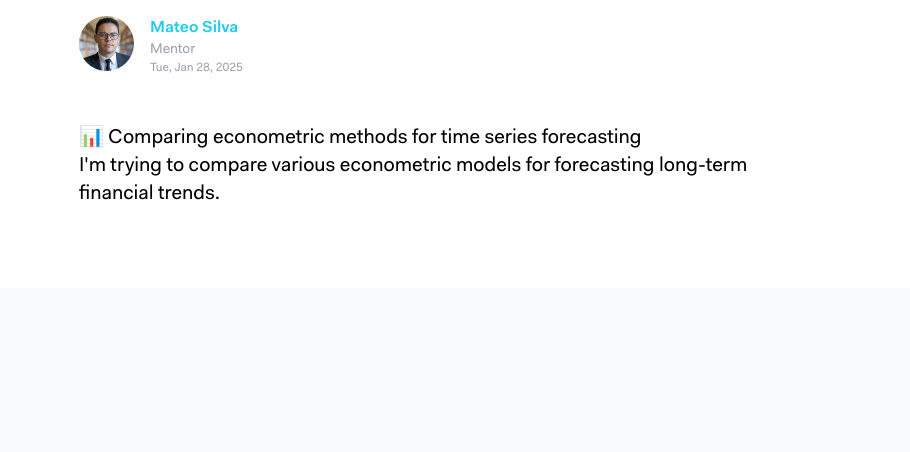
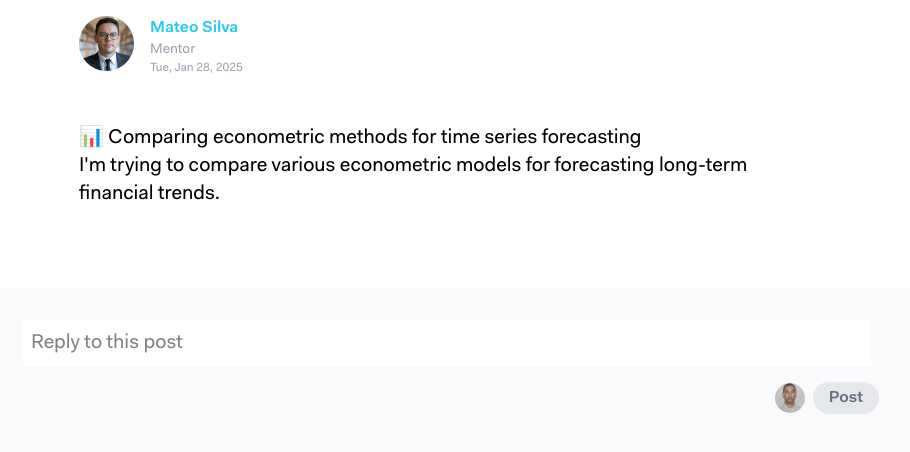
Before and after one commit to fahd/nrmn_mock, a React (Vite) app: page /question/1 in a window 1280 px wide. Shown: the top 452 px of the page, without its empty margins (193-1103 px from the left). Built offline with nearby package versions, Linux system fonts and the light colour scheme.

Commit message:
[edit] edited post context to reflect all data, typings, and included post replies in question page

```diff
--- a/src/components/CreateContent/CreateContent.tsx
+++ b/src/components/CreateContent/CreateContent.tsx
@@ -4,7 +4,6 @@ import { isContentEmpty } from '../../utils'
 
 export const CreateMessage: React.FC<CreateMessageType> = ({
   contentRef,
-  onSubmit,
   onChange,
   placeholder,
   type,
--- a/src/contexts/AuthContext.tsx
+++ b/src/contexts/AuthContext.tsx
@@ -16,7 +16,6 @@ export const AuthContext = createContext<AuthContextType | null>(null)
 
 export const AuthProvider = ({ children }: { children: ReactNode }) => {
   const [user] = useState<User>(mock_db.auth_user)
-  console.log('user', user)
 
   return (
     <AuthContext.Provider value={{ user }}>{children}</AuthContext.Provider>
--- a/src/contexts/PostContext.tsx
+++ b/src/contexts/DataContext.tsx
@@ -27,14 +27,14 @@ interface Post {
   replies: ReplyType
 }
 
-interface PostContextType {
+interface DataContextType {
   posts: Post[]
   addPost: (newPost: Post) => void
 }
 
-export const PostContext = createContext<PostContextType | null>(null)
+export const DataContext = createContext<DataContextType | null>(null)
 
-export const PostProvider = ({ children }: { children: ReactNode }) => {
+export const DataProvider = ({ children }: { children: ReactNode }) => {
   const loadPosts = () => {
     const storedPosts = localStorage.getItem('posts')
     return storedPosts ? JSON.parse(storedPosts) : mock_db.posts
@@ -51,8 +51,8 @@ export const PostProvider = ({ children }: { children: ReactNode }) => {
   }
 
   return (
-    <PostContext.Provider value={{ posts, addPost }}>
+    <DataContext.Provider value={{ posts, addPost }}>
       {children}
-    </PostContext.Provider>
+    </DataContext.Provider>
   )
 }
--- a/src/hooks/usePosts.ts
+++ b/src/hooks/useData.ts
@@ -1,8 +1,8 @@
 import { useContext } from 'react'
-import { PostContext } from '../contexts/PostContext'
+import { DataContext } from '../contexts/DataContext'
 
-export const usePosts = () => {
-  const context = useContext(PostContext)
+export const useData = () => {
+  const context = useContext(DataContext)
   if (!context) {
     throw new Error('useMessages must be used within a MessageProvider')
   }
--- a/src/main.tsx
+++ b/src/main.tsx
@@ -2,7 +2,7 @@ import { BrowserRouter } from 'react-router-dom'
 import { StrictMode } from 'react'
 import { createRoot } from 'react-dom/client'
 import { AuthProvider } from './contexts/AuthContext'
-import { PostProvider } from './contexts/PostContext'
+import { DataProvider } from './contexts/DataContext'
 
 import './index.css'
 
@@ -12,9 +12,9 @@ createRoot(document.getElementById('root')!).render(
   <StrictMode>
     <BrowserRouter>
       <AuthProvider>
-        <PostProvider>
+        <DataProvider>
           <App />
-        </PostProvider>
+        </DataProvider>
       </AuthProvider>
     </BrowserRouter>
   </StrictMode>
--- a/src/mocks/mock_db.ts
+++ b/src/mocks/mock_db.ts
@@ -1,13 +1,3 @@
-const auth_user = {
-  user_id: 1,
-  username: 'franksheikh',
-  first_name: 'Frank',
-  last_name: 'Sheikh',
-  email: 'fahdsheikh@my.unthsc.edu',
-  avatar: '/public/assets/users/authUser.jpg',
-  role: 'mentee',
-}
-
 const replies = {
   '1': [
     {
@@ -213,7 +203,15 @@ const replies = {
 }
 
 const users = {
-  '1': auth_user,
+  '1': {
+    user_id: 1,
+    username: 'franksheikh',
+    first_name: 'Frank',
+    last_name: 'Sheikh',
+    email: 'fahdsheikh@my.unthsc.edu',
+    avatar: '/public/assets/users/authUser.jpg',
+    role: 'mentee',
+  },
   '2': {
     user_id: 2,
     username: 'DrMiriamKovács',
@@ -440,7 +438,7 @@ const posts = {
 }
 
 const mock_db = {
-  auth_user,
+  auth_user: users['1'],
   users,
   posts,
   replies,
--- a/src/pages/Home/MainFeed/CreatePost.tsx
+++ b/src/pages/Home/MainFeed/CreatePost.tsx
@@ -1,12 +1,12 @@
 import React, { useState, useRef, useContext } from 'react'
-import { usePosts } from '../../../hooks/usePosts'
+import { useData } from '../../../hooks/useData'
 import { isContentEmpty } from '../../../utils'
 import { ModalProps, CreatePostType, User } from '../../../typings/typings'
 import { CreateMessage } from '../../../components/CreateContent/CreateContent'
 
 const CreatePostModal: React.FC<ModalProps> = ({ onClose, user }) => {
   const [postContent, setPostContent] = useState('')
-  const { posts, addPost } = usePosts()
+  const { posts, addPost } = useData()
 
   const contentRef = useRef<HTMLDivElement>(null)
 
@@ -32,9 +32,13 @@ const CreatePostModal: React.FC<ModalProps> = ({ onClose, user }) => {
       <div className="relative bg-white p-6 rounded-lg shadow-lg w-[750px] min-h-[500px] flex flex-col mt-[-30vh]">
         <button
           onClick={onClose}
-          className="absolute top-2 right-2 px-4 py-2 text-gray-500 hover:text-gray-700 transition cursor-pointer"
+          className="absolute top-3 right-3 px-4 py-2 text-gray-500 hover:text-gray-700 transition cursor-pointer"
         >
-          X
+          <img
+            src="/public/icons/close.svg"
+            alt="close modal"
+            className="w-[15px] h-[15px]"
+          />
         </button>
 
         <div className="flex pt-2 pb-4">
--- a/src/pages/Home/MainFeed/MainFeed.tsx
+++ b/src/pages/Home/MainFeed/MainFeed.tsx
@@ -2,11 +2,11 @@ import React from 'react'
 import CreatePost from './CreatePost'
 import PostFeed from './PostFeed'
 import { useAuth } from '../../../hooks/useAuth'
-import { usePosts } from '../../../hooks/usePosts'
+import { useData } from '../../../hooks/useData'
 
 const MainFeed = () => {
   const { user } = useAuth()
-  const { posts } = usePosts()
+  const { posts } = useData()
 
   return (
     <div className="flex-1 mx-6">
--- a/src/pages/Question/Question.tsx
+++ b/src/pages/Question/Question.tsx
@@ -1,12 +1,14 @@
 import React, { useState, useContext, useEffect } from 'react'
 import { useParams } from 'react-router-dom'
-import { usePosts } from '../../hooks/usePosts'
+import { useData } from '../../hooks/useData'
+import { useAuth } from '../../hooks/useAuth'
 import QuestionContent from './QuestionContent'
 import QuestionAnswers from './QuestionAnswers'
 
 const Question = () => {
   const { id } = useParams()
-  const { posts } = usePosts()
+  const { posts } = useData()
+  const { user } = useAuth()
   const postId = Number(id)
   const question = posts[postId]
   const replies = question.replies
@@ -16,7 +18,7 @@ const Question = () => {
       {/* top */}
       <QuestionContent {...question} />
       {/* bottom */}
-      <QuestionAnswers replies={question.replies} />
+      <QuestionAnswers user={user} replies={question.replies} />
     </div>
   )
 }
--- a/src/pages/Question/QuestionAnswers.tsx
+++ b/src/pages/Question/QuestionAnswers.tsx
@@ -1,8 +1,50 @@
-import React from 'react'
-import { ReplyType, Replies } from '../../typings/typings'
+import React, { useState, useRef, useContext } from 'react'
+import { QuestionAnswerType } from '../../typings/typings'
+import { CreateMessage } from '../../components/CreateContent/CreateContent'
+import { isContentEmpty } from '../../utils'
 
-const QuestionAnswers: React.FC<Replies> = ({ replies }) => {
-  return <div className="py-8 m-auto max-w-4xl p-4"></div>
+const QuestionAnswers: React.FC<QuestionAnswerType> = ({ replies, user }) => {
+  const [replyContent, setReplyContent] = useState('')
+  const contentRef = useRef<HTMLDivElement>(null)
+
+  const onCreateReply = () => {
+    console.log('reply', replyContent)
+  }
+
+  const hasContentWritten = !isContentEmpty(replyContent)
+
+  return (
+    <div className="py-8 m-auto max-w-4xl p-4">
+      <div className="flex items-center">
+        <div className="bg-white flex-1 border-sm mx-2">
+          <CreateMessage
+            onChange={setReplyContent}
+            contentRef={contentRef}
+            type="post"
+            placeholder={'Reply to this post'}
+          />
+        </div>
+      </div>
+      <div className="flex flex-1 justify-end mt-4 items-center">
+        <img
+          src={user.avatar}
+          alt={user.username}
+          className="rounded-full w-[30px] h-[30px] object-cover"
+        />
+        <button
+          onClick={onCreateReply}
+          disabled={!hasContentWritten}
+          className={`ml-2 px-4 py-1 rounded-full transition font-semibold ${
+            hasContentWritten
+              ? 'bg-submit text-white cursor-pointer'
+              : 'bg-gray-200 text-gray-500'
+          }`}
+        >
+          Post
+        </button>
+      </div>
+    </div>
+  )
 }
 
 export default QuestionAnswers
```
Also changed, not shown: src/typings/typings.ts (+15 -11 lines).
